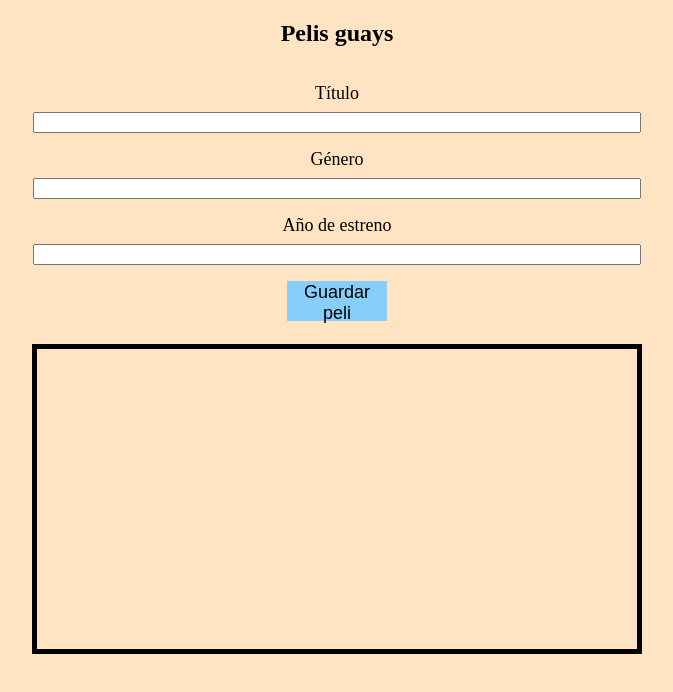
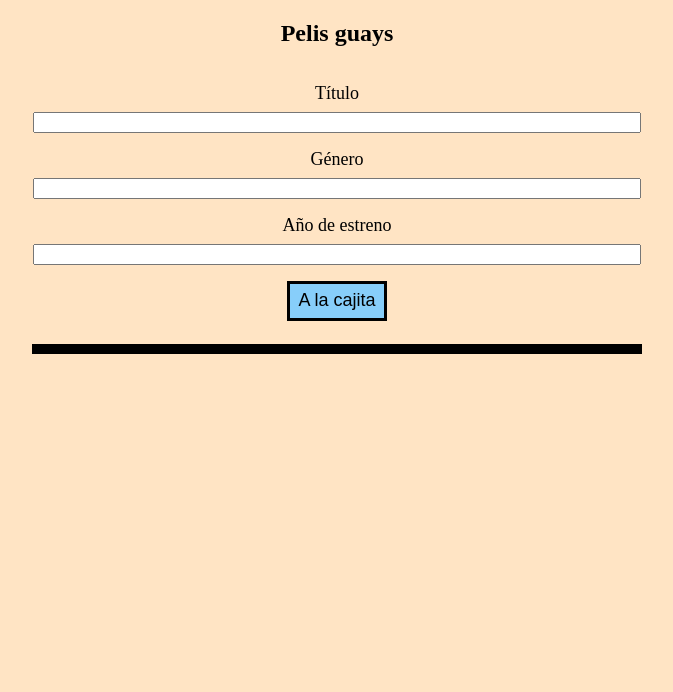
Before and after one commit to Andreamartinn17/CRUD, a website: page index.html in a window 1280 px wide. Shown: the whole page, without its empty margins (303-976 px from the left). Drawn offline with Linux system fonts and the light colour scheme; no server answers.

Commit message:
css changes

```diff
--- a/index.html
+++ b/index.html
@@ -13,7 +13,7 @@
             <label class="title-lable">Título</label><input required id="tittle">
             <label class="title-lable">Género</label><input required id="gender">
             <label class="title-lable">Año de estreno</label><input required id="year">
-            <button type="button" class="title-lable" onclick="createMovie()">Guardar peli</button>
+            <button type="button" class="title-lable" onclick="createMovie()">A la cajita</button>
         </form>
         <div class="box" id="movies-list"></div>
     </div>
--- a/styles.css
+++ b/styles.css
@@ -27,9 +27,9 @@ input{
     font-size:large;
 }
 
-.box{
+.box {
     width: 600px;
-    height: 300px;
+    height: auto;
     border: 5px solid black;
     margin-top: 15px;
 }
@@ -39,5 +39,5 @@ button{
     height: 40px;
     background-color: lightskyblue;
     color:black;
-    border: none;
+    border: 3px solid black;
 }
```
Also changed, not shown: server/db.json (+4 -4 lines).
